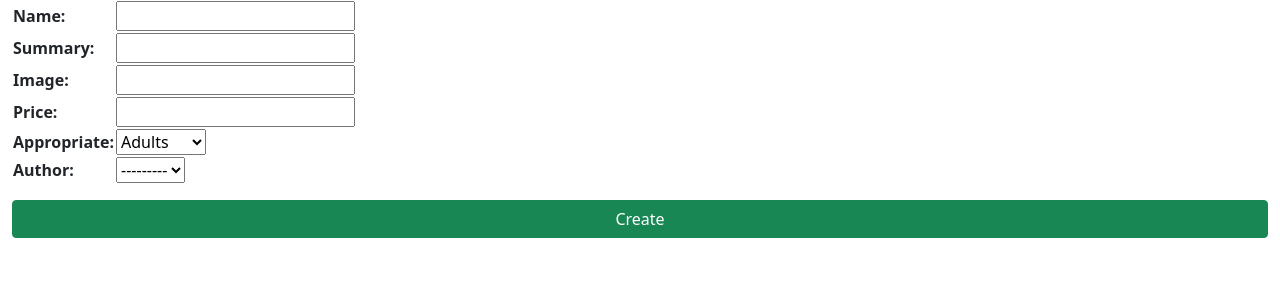
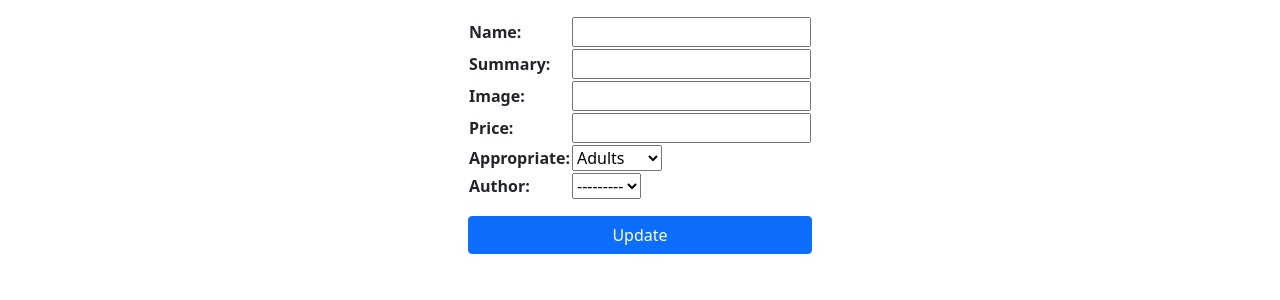
Before and after one commit to MohamedAlabasy/Learn-Django-Book-App-ITI, a Django app: template books/templates/books/update_book.html in a window 1280 px wide. Shown: the part 74-374 px from the top of the page. Run offline with Django 4.2, Linux system fonts and the light colour scheme; the template is opened without the code that fills it: values that come from a table or form of the project are taken from there, others are empty.

Commit message:
finish task3

```diff
--- a/books/templates/books/show_book.html
+++ b/books/templates/books/show_book.html
@@ -5,14 +5,14 @@
 {% block content %}
 <div class="container-fluid mt-3">
     <div class="row d-flex justify-content-around text-center">
-        <div style="width: 50rem; margin: 0.2rem;">
+        <div style="width: 30rem; margin: 0.2rem;">
             <div class=" my-3">
                 <a class="btn btn-dark" href="{% url 'list_books' %}">Back To Home</a>
                 <a class="btn btn-warning" href="{% url 'show_author' book.author_id %}">Show Author</a>
                 <a class="btn btn-primary" href="{% url 'update_book' book.id %}">Update</a>
                 <a class="btn btn-danger" href="{% url 'delete_book' book.id %}">Delete</a>
             </div>
-            <img src="{{book.image}}" style="max-height: 350px;" class="card-img-top">
+            <img src="{{book.image}}" style="max-height: 500px;" class="card-img-top">
             <div class="card-footer fs-6 font-weight-bold border border-bottom-2 text-center">
                 {{book.name}}
             </div>
--- a/books/templates/books/update_book.html
+++ b/books/templates/books/update_book.html
@@ -4,14 +4,14 @@
 
 
 {% block content %}
-<div class="container-fluid">
+<div class="container my-3 d-flex justify-content-around">
     <form method="post">
         {% csrf_token %}
         <table class="form-table">
             {# {{form.errors}} #}
             {{form.as_table}}
         </table>
-        <input type="submit" class="btn btn-success w-100 my-3" value="Create">
+        <input type="submit" class="btn btn-primary w-100 my-3" value="Update">
     </form>
 </div>
 {% endblock %}
```
